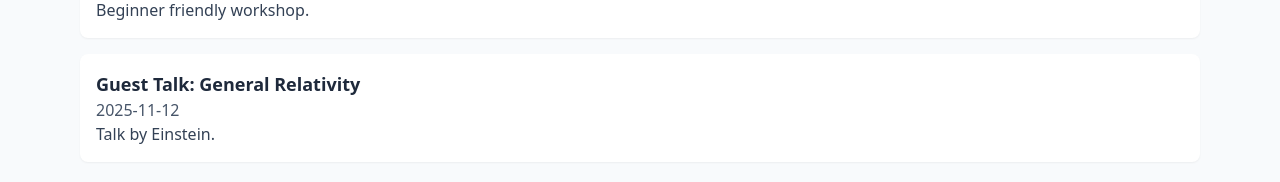
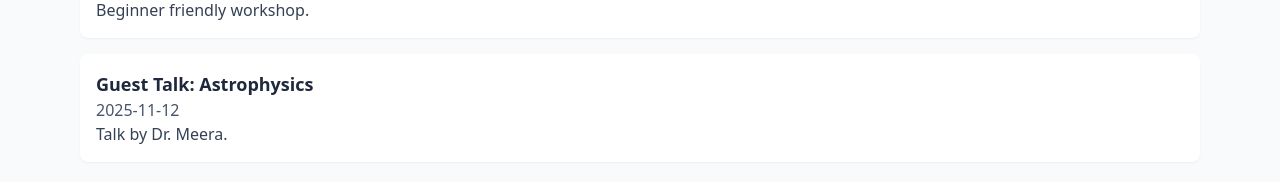
Before and after one commit to AritraBakshi/PUPhysicsSociety-Website-trial-, a React (Vite) app: page /events in a window 1280 px wide. Shown: the part 296-478 px from the top of the page. Built offline with nearby package versions, Linux system fonts and the light colour scheme.

Commit message:
Revert "Update Events.jsx"
This reverts commit 1bcb156d266769574a0c8dedf33e4f4a392567ed.

```diff
--- a/src/pages/Events.jsx
+++ b/src/pages/Events.jsx
@@ -2,7 +2,7 @@ import React from 'react'
 
 const events = [
   { id: 1, title: 'Physics Workshop: Quantum Basics', date: '2025-10-05', description: 'Beginner friendly workshop.' },
-  { id: 2, title: 'Guest Talk: General Relativity', date: '2025-11-12', description: 'Talk by Einstein.' }
+  { id: 2, title: 'Guest Talk: Astrophysics', date: '2025-11-12', description: 'Talk by Dr. Meera.' }
 ]
 
 export default function Events() {
```
